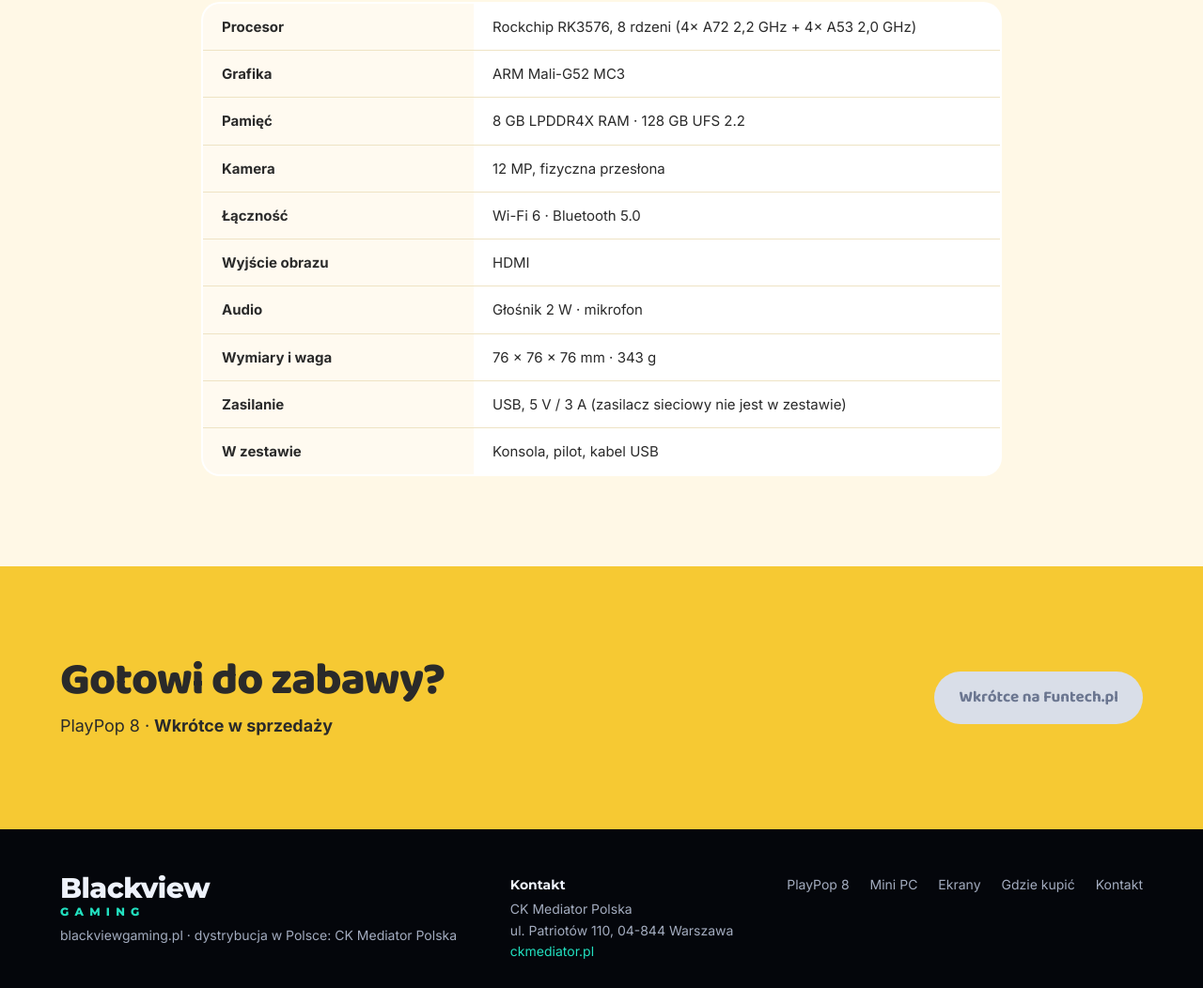
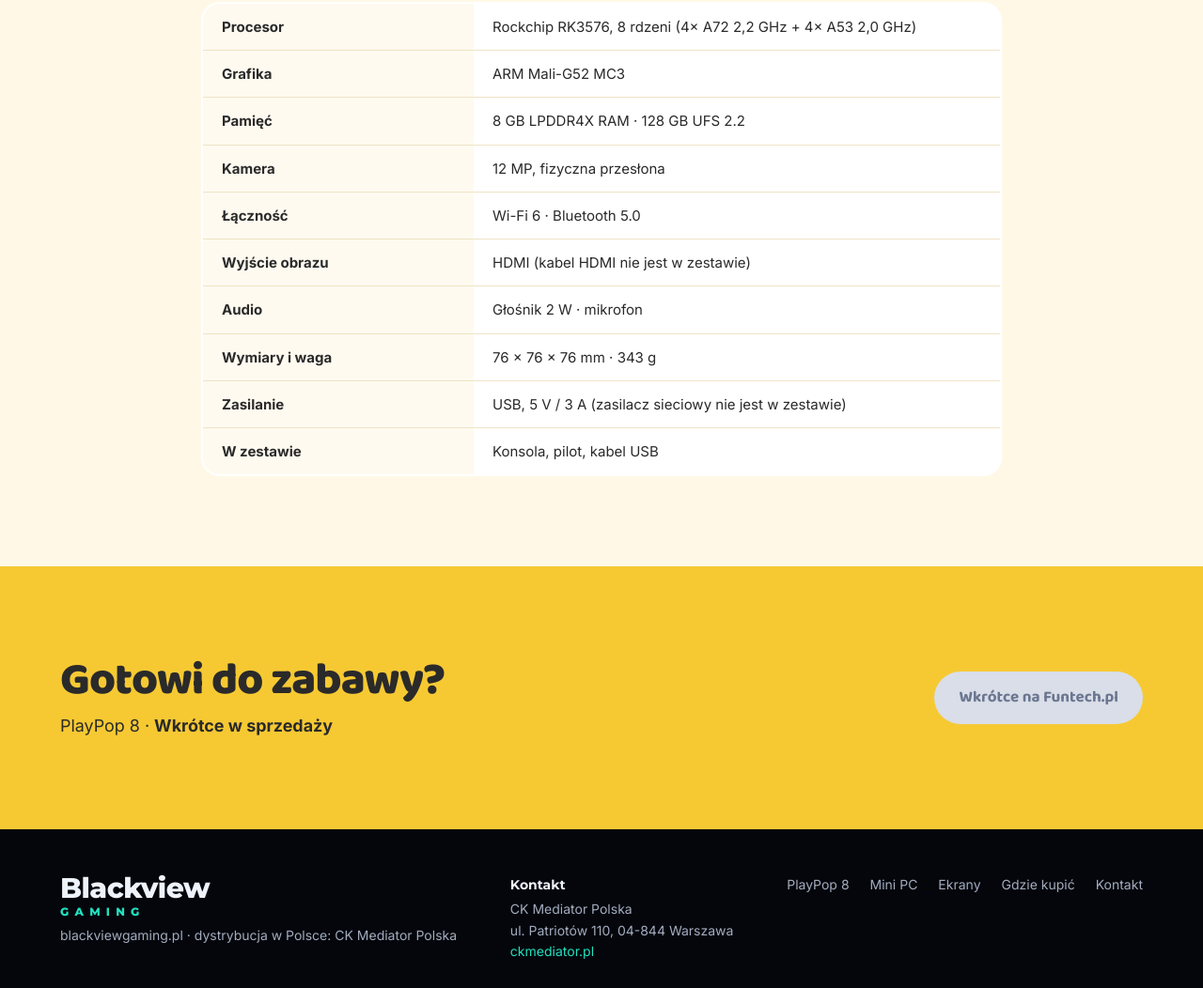
Before and after one commit to BirdyPL/CK_BlackView, a plain HTML site: page playpop.html in a window 1280 px wide. Shown: the part 2650-3702 px from the top of the page at 94% size. Drawn offline with Linux system fonts and the light colour scheme.

Commit message:
PlayPop: kabel HDMI nie jest w zestawie
Co-Authored-By: Claude Opus 5.5 <noreply@anthropic.com>

```diff
--- a/playpop.html
+++ b/playpop.html
@@ -132,7 +132,7 @@
       <tr><th>Pamięć</th><td>8 GB LPDDR4X RAM · 128 GB UFS 2.2</td></tr>
       <tr><th>Kamera</th><td>12 MP, fizyczna przesłona</td></tr>
       <tr><th>Łączność</th><td>Wi-Fi 6 · Bluetooth 5.0</td></tr>
-      <tr><th>Wyjście obrazu</th><td>HDMI</td></tr>
+      <tr><th>Wyjście obrazu</th><td>HDMI (kabel HDMI nie jest w zestawie)</td></tr>
       <tr><th>Audio</th><td>Głośnik 2 W · mikrofon</td></tr>
       <tr><th>Wymiary i waga</th><td>76 × 76 × 76 mm · 343 g</td></tr>
       <tr><th>Zasilanie</th><td>USB, 5 V / 3 A (zasilacz sieciowy nie jest w zestawie)</td></tr>
```
